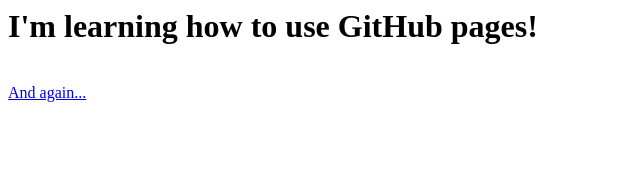
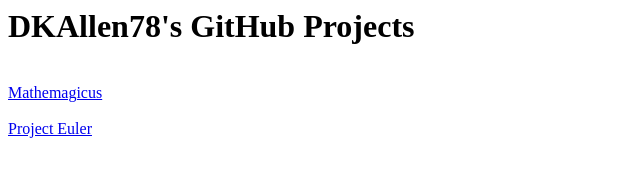
Before and after one commit to dkallen78/dkallen78.github.io, a plain HTML site: page index.html in a window 1280 px wide. Shown: the whole page, without its empty margins (0-640 px from the left). Drawn offline with Linux system fonts and the light colour scheme.

Commit message:
updated index.html

```diff
--- a/index.html
+++ b/index.html
@@ -3,7 +3,9 @@
 <title>DKAllen78's GitHub base page</title>
 </head>
 <body>
-<h1>I'm learning how to use GitHub pages!</h1></br>
-<a href="https://dkallen78.github.io/Mathemagicus-Version-2.0/mathemagicusV2.0.html">And again...</a>
+<h1>DKAllen78's GitHub Projects</h1></br>
+<a href="https://dkallen78.github.io/Mathemagicus-Version-2.0/mathemagicusV2.0.html">Mathemagicus</a>
+<br /><br />
+<a href="https://dkallen78.github.io/Project-Euler-Files/projectEulerIndex.html">Project Euler</a>
 </body>
 </html>
```
